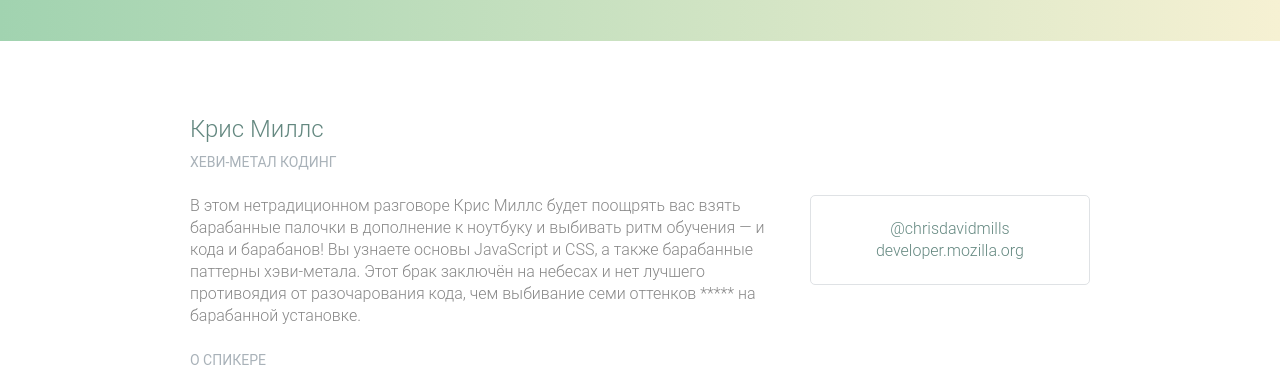
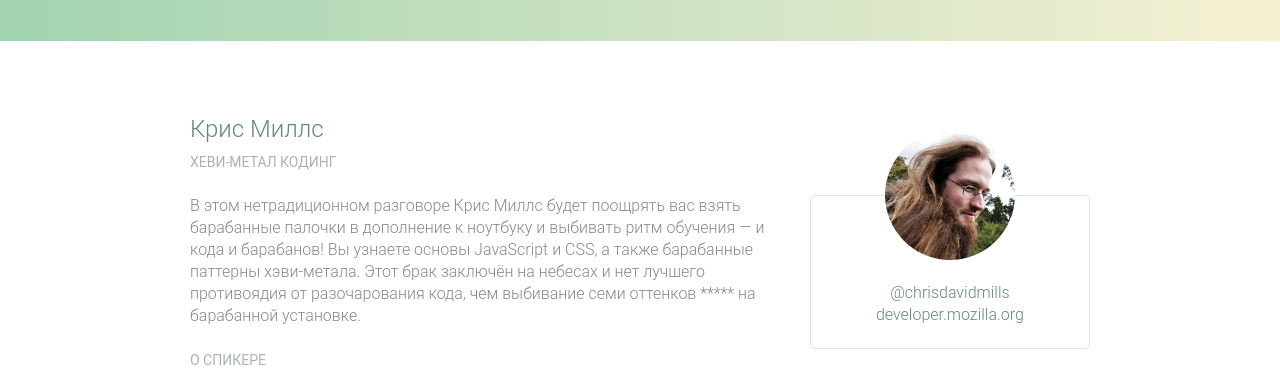
Before and after one commit to O-Julia-O/FirstSite, a plain HTML site: page html/speakers.html in a window 1280 px wide. Shown: the part 355-745 px from the top of the page. Drawn offline with Linux system fonts and the light colour scheme.

Commit message:
Added speaker's photos and add some styles for it

```diff
--- a/css/main.css
+++ b/css/main.css
@@ -368,8 +368,15 @@ h1, h3, h4, h5, p {
   border: 1px solid #dfe2e5;
   border-radius: 5px;
   margin-top: 88px;
-  padding: 22px 0;
+  padding-bottom: 22px;
   text-align: center;
+}
+
+.speaker-info img {
+  border-radius: 50%;
+  height: 130px;
+  margin: -66px 0 22px 0;
+  vertical-align: top;
 }
 
 .speaker {
--- a/html/speakers.html
+++ b/html/speakers.html
@@ -54,6 +54,9 @@
 
         --><aside class="col-1-3">
           <div class="speaker-info">
+
+            <img src="../img/speakers/chris-mills.jpg" alt="Крис Миллс">
+
             <ul>
               <li><a href="https://twitter.com/chrisdavidmills">@chrisdavidmills</a></li>
               <li><a href="https://developer.mozilla.org/">developer.mozilla.org</a></li>
@@ -78,6 +81,9 @@
 
         --><aside class="col-1-3">
             <div class="speaker-info">
+
+              <img src="../img/speakers/shay-howe.jpg" alt="Шэй Хоу">
+
               <ul>
                 <li><a href="https://twitter.com/shayhowe">@shayhowe</a></li>
                 <li><a href="http://learn.shayhowe.com/">learn.shayhowe.com</a></li>
```
